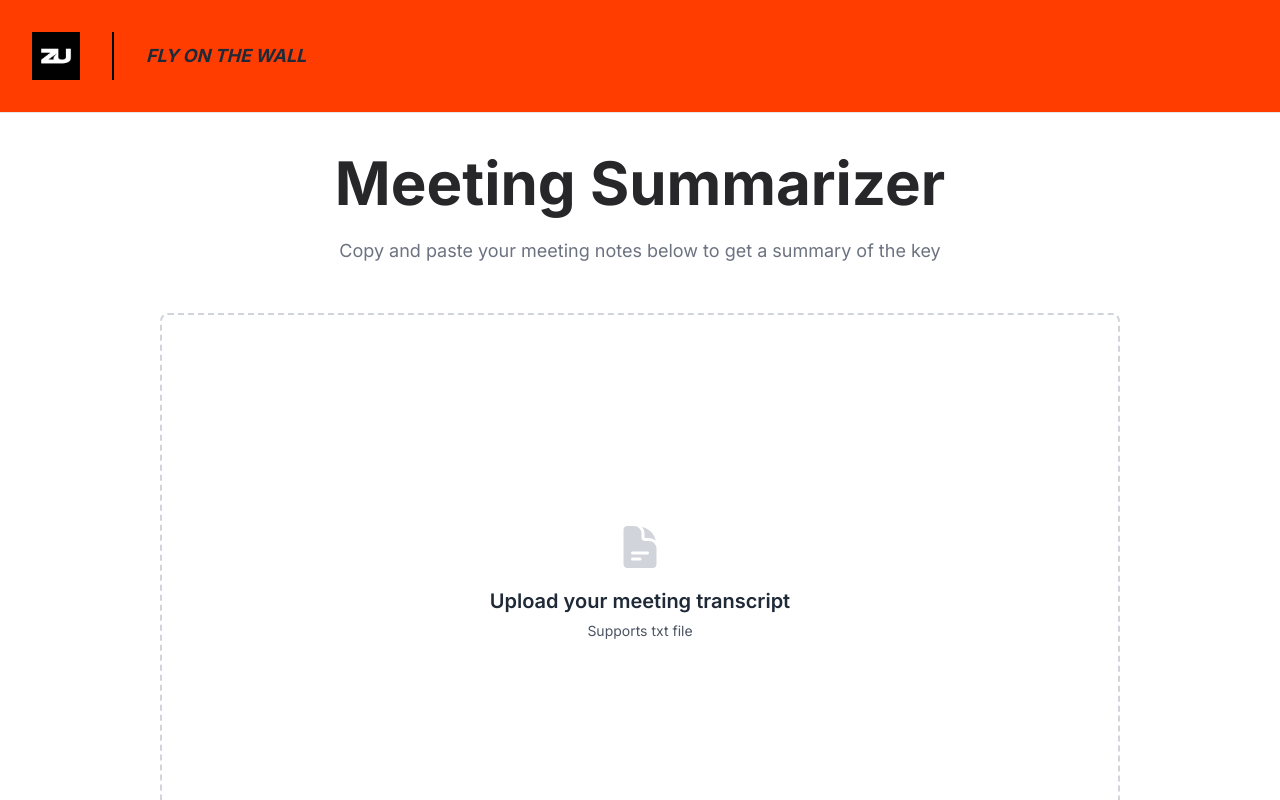
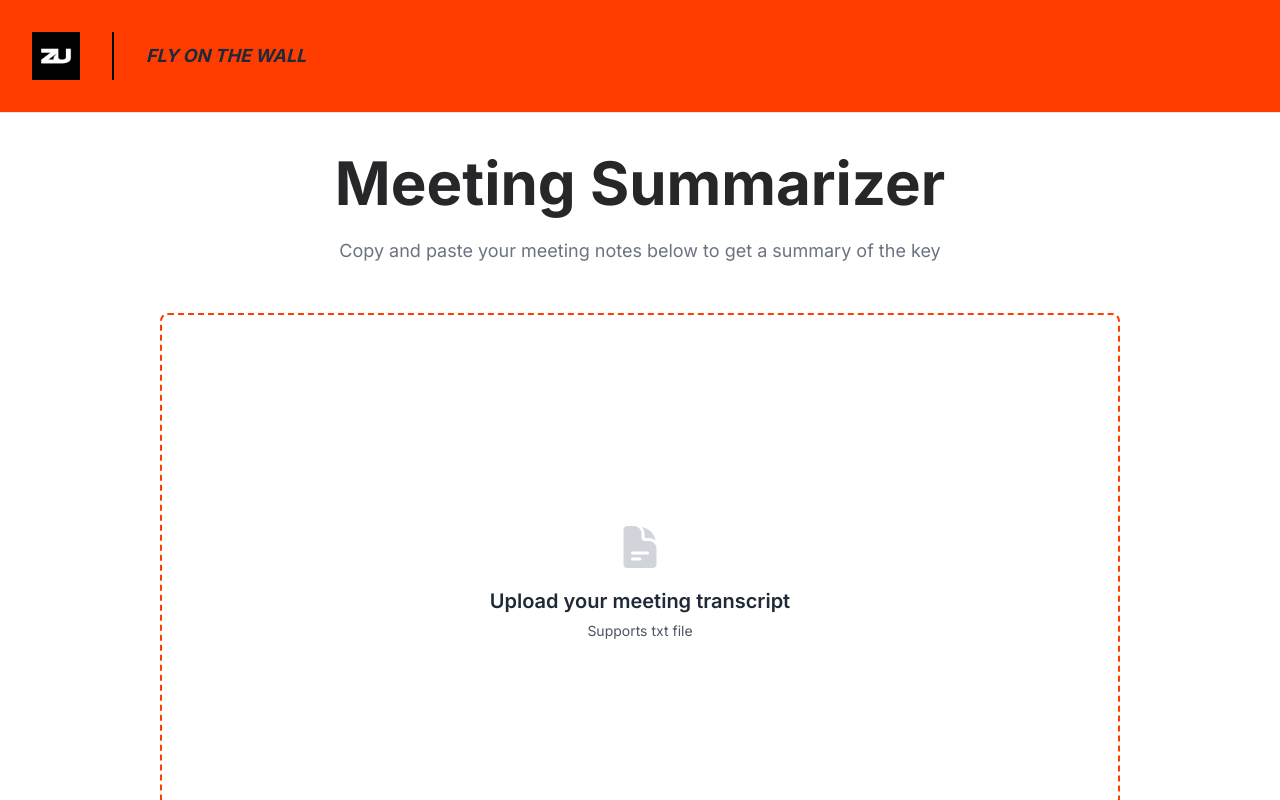
Before and after one commit to tanmay-pathak/flyonthewall, a Next.js app: page / in a window 1280 px wide. Shown: the top 800 px of the page. Built offline with nearby package versions, Linux system fonts and the light colour scheme.

Commit message:
chore: upload border styling

```diff
--- a/app/Upload.tsx
+++ b/app/Upload.tsx
@@ -17,7 +17,7 @@ const Upload = ({ handleFileChange }: Props) => {
       {({ getRootProps, getInputProps, isDragAccept }) => (
         <div
           className={`flex aspect-video cursor-pointer items-center justify-center rounded-lg border-2 border-dashed ${
-            isDragAccept ? "border-blue-500" : "border-gray-300"
+            isDragAccept ? "border-blue-500" : "border-zuPrimary"
           }`}
           {...getRootProps()}
         >
```
